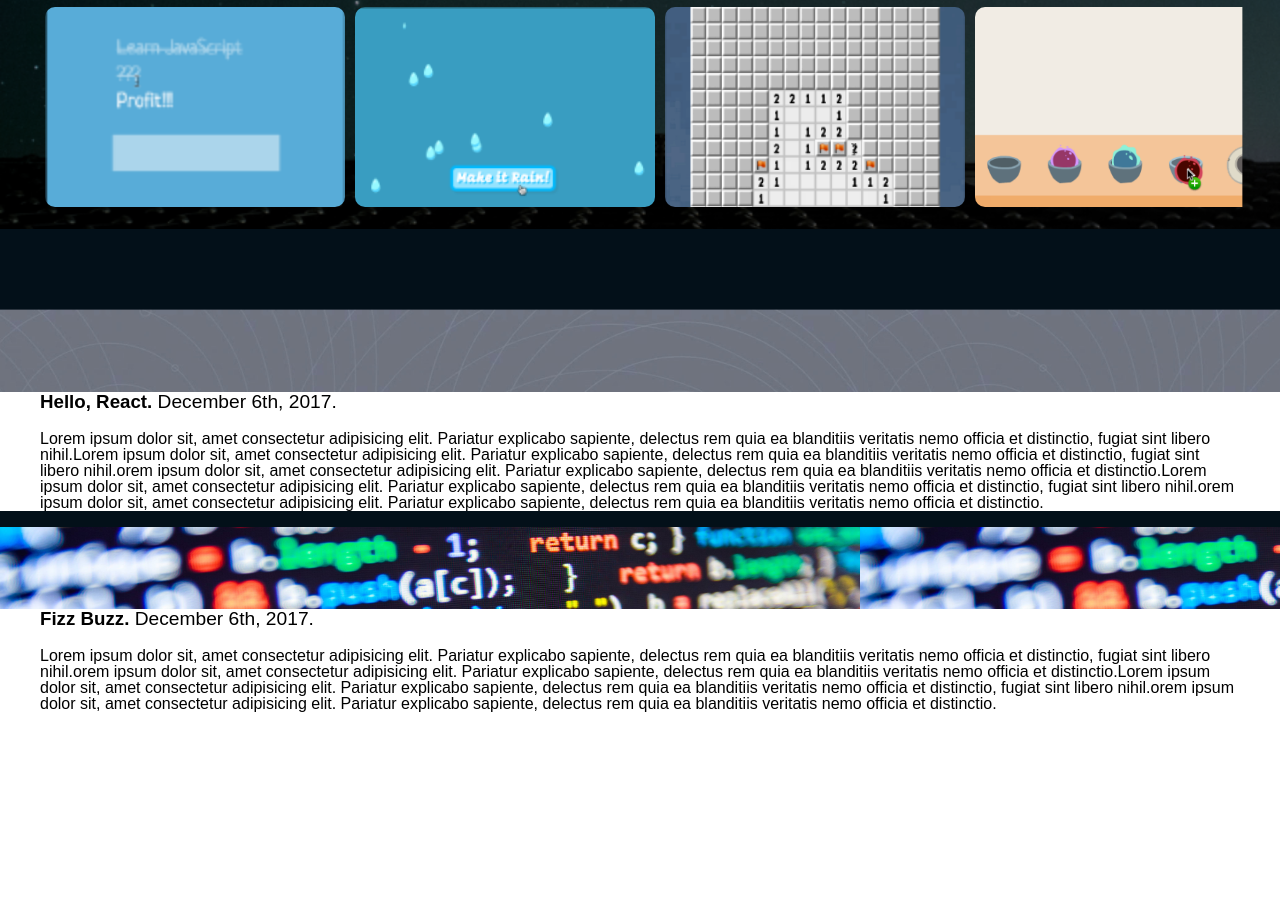
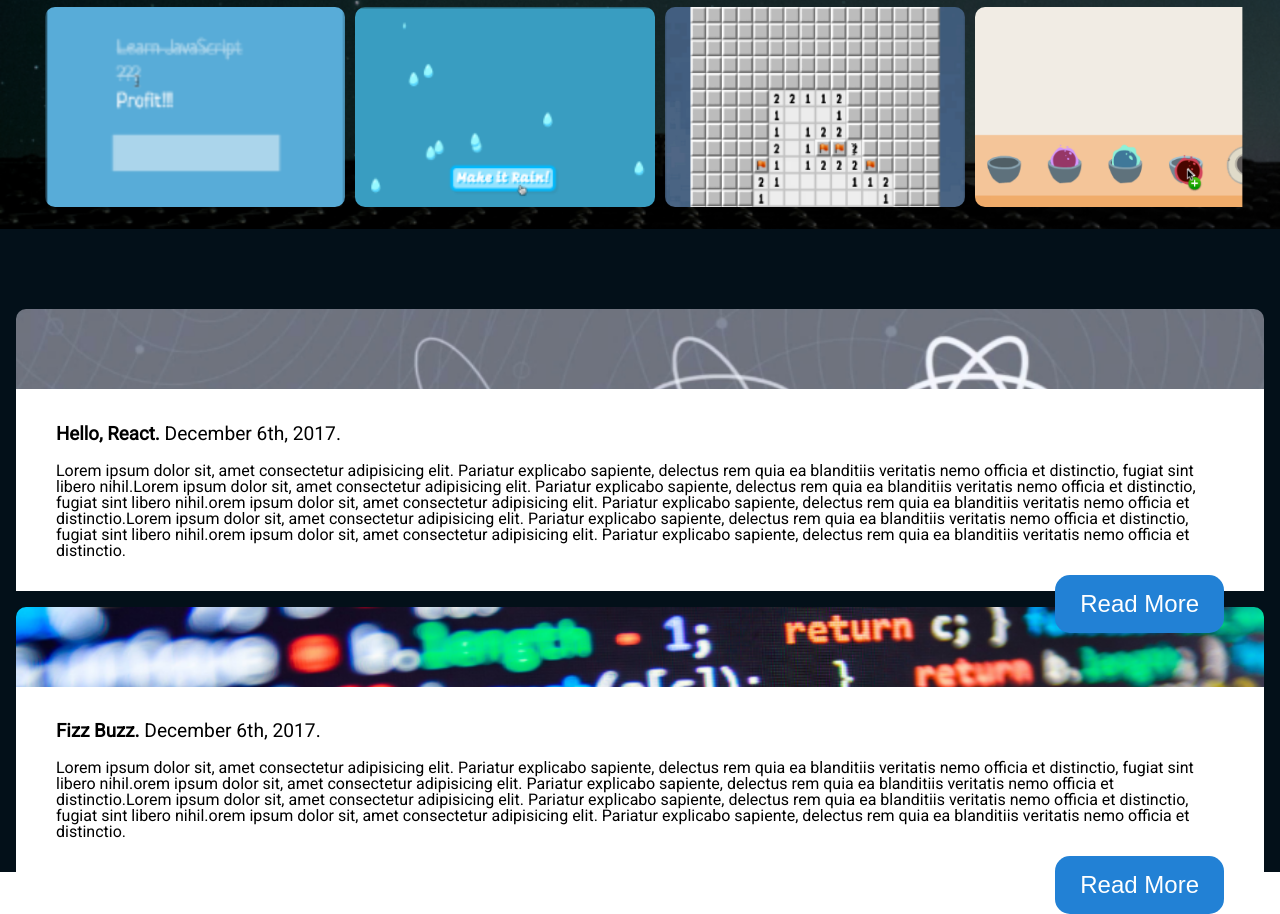
Before and after one commit to ads6495/mock, a website: page public/index.html in a window 1280 px wide. Shown: the part 584-1498 px from the top of the page. Before the commit the page ends 1296 px from the top, so only its background shows below. Drawn offline with Linux system fonts and the light colour scheme.

Commit message:
added buttons and image positioning

```diff
--- a/public/index.html
+++ b/public/index.html
@@ -58,12 +58,17 @@
               blanditiis veritatis nemo officia et distinctio, fugiat sint libero nihil.orem ipsum dolor sit, amet
               consectetur adipisicing elit. Pariatur explicabo sapiente, delectus rem quia ea
               blanditiis veritatis nemo officia et distinctio.</p>
+            <button class="read-more-btn">
+              Read More
+            </button>
           </blockquote>
         </article>
       </div>
 
       <div class="container4">
+
         <article class="article-background-coloring">
+
           <blockquote>
             <h1>Fizz Buzz.<span> December 6th, 2017.</span></h1>
             <p>Lorem ipsum dolor sit, amet consectetur adipisicing elit. Pariatur explicabo sapiente, delectus rem quia
@@ -75,6 +80,9 @@
               blanditiis veritatis nemo officia et distinctio, fugiat sint libero nihil.orem ipsum dolor sit, amet
               consectetur adipisicing elit. Pariatur explicabo sapiente, delectus rem quia ea
               blanditiis veritatis nemo officia et distinctio.</p>
+            <button class="read-more-btn">
+              Read More
+            </button>
           </blockquote>
         </article>
     </section>
--- a/public/screen.css
+++ b/public/screen.css
@@ -1,5 +1,5 @@
 :root {
-  font: 16px / 1 sans-serif;
+  font: 16px / 1 roboto;
 }
 
 html {
@@ -41,10 +41,15 @@ body div div#quote-box {
   background-color: antiquewhite;
   position: relative;
   opacity: .5;
-  border-radius: 6px;
+  border-radius: 1rem;
   margin-left: 1rem;
   font-size: 1.6rem;
   line-height: .2;
+}
+
+section div article blockquote {
+  padding: 1rem 0;
+
 }
 
 #quote-box::after {
@@ -83,16 +88,25 @@ div ul {
   padding: .2rem 0;
 }
 
+.container3,
+.container4 {
+  object-fit: fill;
+  background-repeat: no-repeat;
+  background-size: cover;
+  margin: 0 1rem;
+  border-radius: 10px;
+}
+
 .container3 {
+  background-image: url("./images/react.png");
   padding-top: 4rem;
-  background-image: url("./images/react.png");
-
+  background-position-y: 60%;
+  background-position-x: center;
 }
 
 .container4 {
   background-image: url("./images/code.png");
   padding-top: 4rem;
-
 
 }
 
@@ -113,3 +127,17 @@ span {
 .article-background-coloring {
   background-color: #ffffff;
 }
+
+.read-more-btn {
+  float: right;
+  padding: 15px 25px;
+  font-size: 24px;
+  cursor: pointer;
+  text-align: center;
+  text-decoration: none;
+  outline: none;
+  color: #fff;
+  background-color: #2281d5;
+  border: none;
+  border-radius: 15px;
+}
```
